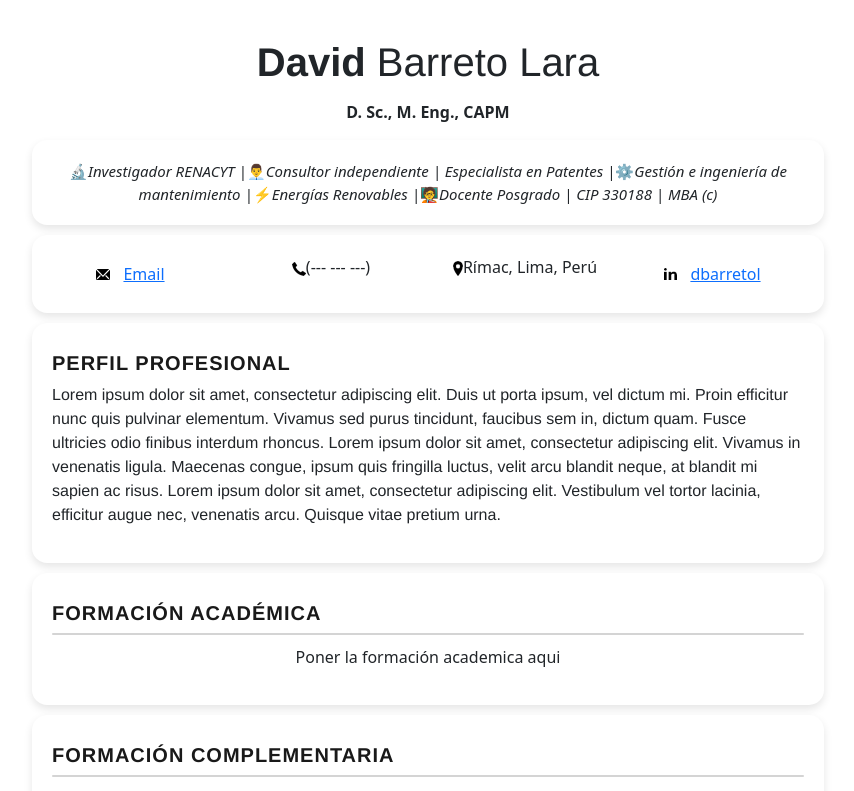
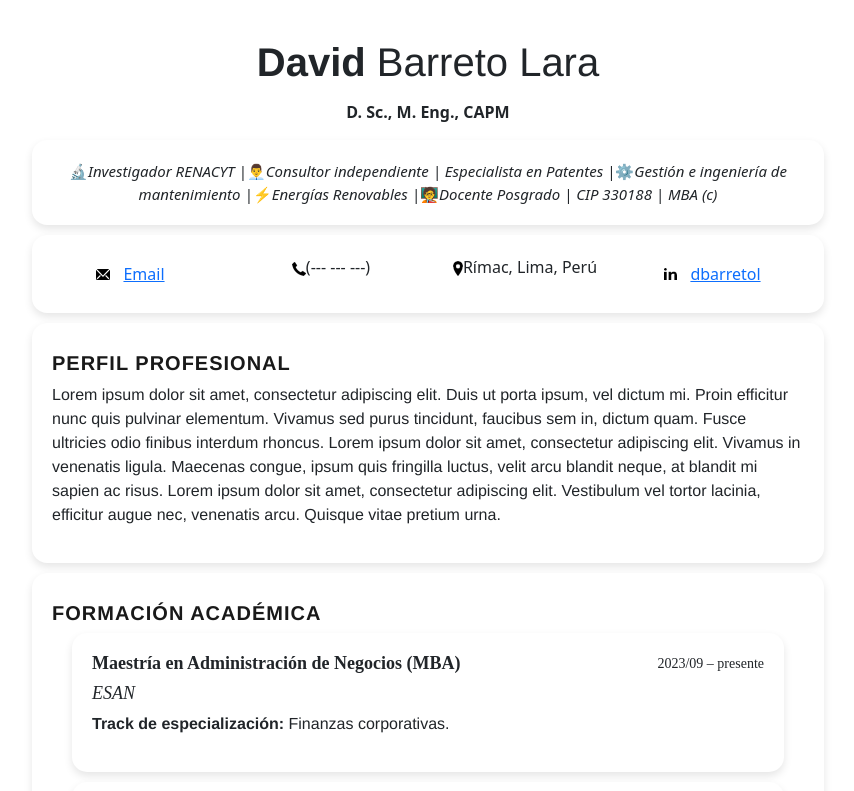
Before and after one commit to dbarretol/BioDBLara, a React (Vite) app: page / in a window 1280 px wide. Shown: the top 791 px of the page, without its empty margins (212-1066 px from the left). Built offline with nearby package versions, Linux system fonts and the light colour scheme.

Commit message:
1ra versión de educación

```diff
--- a/src/index.css
+++ b/src/index.css
@@ -51,6 +51,25 @@ h2 {
   text-transform: uppercase; /*Controla la capitalización del texto.*/
   letter-spacing: 0.05em; /*Ajusta el espacio entre caracteres*/
   font-weight: bold; /* Hace que el texto aparezca en negrita */
+}
+
+h3 {
+  font-family: 'Amiri', serif; /* Fuente Amiri */
+  font-weight: bold; /* Negrita */
+  font-size: 18px; /* Tamaño de la fuente */
+  text-align: left;
+}
+h4 {
+  font-family: 'Amiri', serif; /* Fuente Amiri */
+  font-style: italic;
+  font-size: 18px; /* Tamaño de la fuente */
+  text-align: left;
+}
+
+p.Dates {
+  font-family: 'Amiri', serif; /* Fuente Amiri */
+  font-size: 14px; /* Tamaño de la fuente */
+  text-align: right;
 }
 
 hr {
--- a/src/sections/AcademicMain.jsx
+++ b/src/sections/AcademicMain.jsx
@@ -5,11 +5,31 @@ function AcademicMain() {
     <>
       <div className="container">
         <h2>Formación académica </h2>
-        <hr></hr>
-        <p>Poner la formación academica aqui</p>
+        <div className="container">
+          <div className="row">
+            <div className="col-md-8">
+              <h3>Maestría en Administración de Negocios (MBA)</h3>
+              <h4>ESAN</h4>
+            </div>
+            <div className="col-md-4">
+              <p className="Dates">2023/09 – presente</p>
+            </div>
+          </div>
+          <div className="row">
+            <div className="col-12">
+              <p className="content"><strong>Track de especialización:</strong> Finanzas corporativas.</p>
+            </div>
+          </div>
+        </div>
+        <div className="container">EXP 02</div>
+
       </div>
     </>
   )
 }
 
 export default AcademicMain
+
+{/*
+        <hr></hr>
+        <p>Poner la formación academica aqui</p>*/}
```
